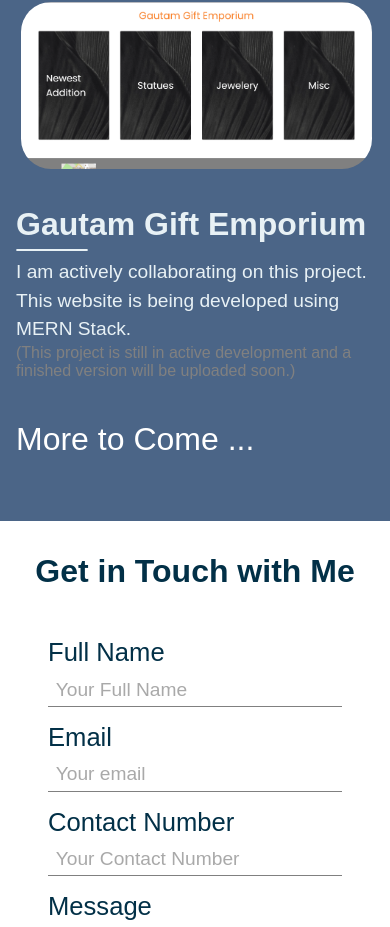
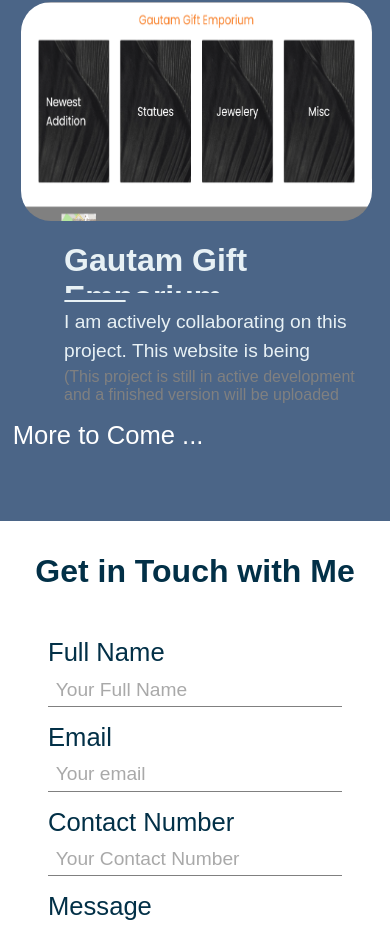
Before and after one commit to swornims/.github.io, a React (Create React App) app: page / in a window 390 px wide. Shown: the part 3037-3964 px from the top of the page. Built offline with nearby package versions, Linux system fonts and the light colour scheme; a web font is replaced by a local one.

Commit message:
Made projects responsive for tablet

```diff
--- a/src/components/Projects.css
+++ b/src/components/Projects.css
@@ -66,6 +66,36 @@
     font-size: 2em;
 }
 
+@media (max-width: 1024px) {
+    .projects-main-container {
+        height: 750px;
+    }
+
+    .projects-container {
+        flex-direction: column;
+
+    }
+
+    .projects-img {
+        width: 90%;
+        height: 70%;
+    }
+
+    .projects-info {
+        padding-left: 4em;
+        padding-top: 0;
+    }
+
+    .projects-h1 {
+        font-size: 1.8em;
+    }
+
+    .more-span {
+        padding-left: 2.4em;
+        font-size: 1.6em;
+    }
+}
+
 @media (max-width:900px) {
     .projects-main-container {
         height: 600px;
```
